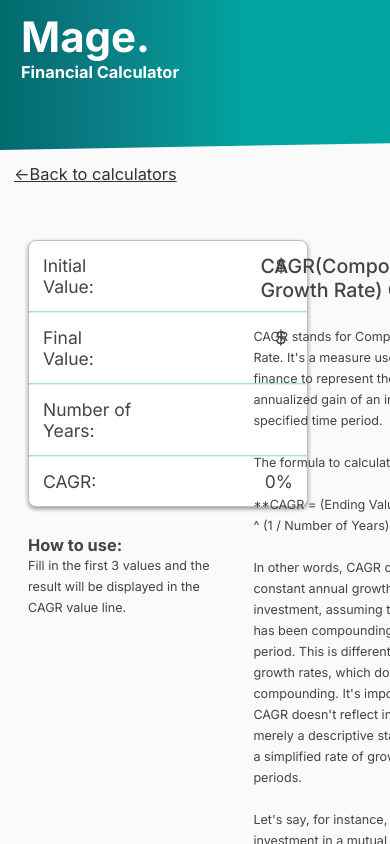
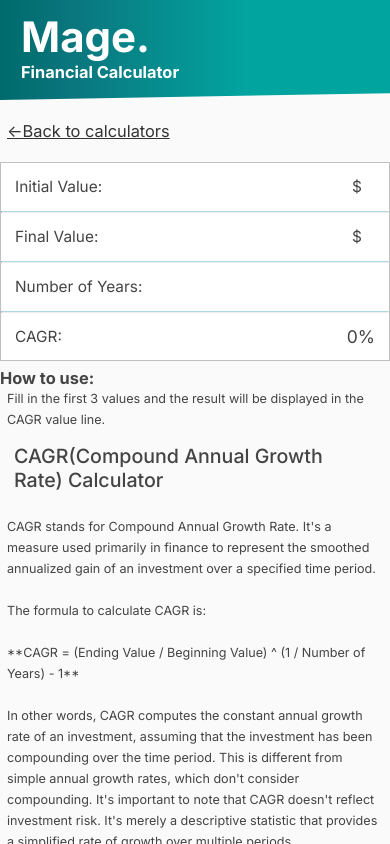
Before and after one commit to adiarora7/financial-calculator, a Next.js app: page /calculators/mva in a window 390 px wide. Built offline with nearby package versions, Linux system fonts and the light colour scheme.

Commit message:
updated mobile styling

```diff
--- a/app/calculators/cagr/page.js
+++ b/app/calculators/cagr/page.js
@@ -14,7 +14,6 @@
         <div className="body">
           <div className="left-side">
             <CAGRCalculator/>
-            <h3>How to use:</h3>
             <p>Fill in the first 3 values and the result will be displayed in the CAGR value line.
 
             </p>
--- a/app/globals.css
+++ b/app/globals.css
@@ -142,20 +142,35 @@
   margin-bottom: 6.5rem;
   color: white;
 }
+.cards{
+  margin:1rem 0;
+}
 
 .cards-flex-row{
   display:flex;
   flex-flow: row;
-  justify-content: center;
-  text-align: center;
-  margin:2rem;
+  justify-content: baseline;
 }
-
 
 .card{
   box-shadow: 0px 3px 3px 1px rgba(102, 102, 102, 0.163);
-  padding:0;
+  padding: 1.5rem 3rem;
+  margin:0.5rem 1rem;
+  flex: 1;
+  width: 400px;
+  height: 86px;
+  justify-content: center;
+  align-items: center;
+  text-align: center;
+  background-color: white;
+  border:0.8px solid rgb(192, 192, 192);
+  border-radius: 12px;
+  transition: all 0.3s ease;
+}
 
+.card:hover{
+  transform: translateY(-3px);
+  box-shadow: 0px 4px 6px 4px rgba(102, 102, 102, 0.201), 0px 8px 8px 6px rgba(102, 102, 102, 0.114);
 }
 
 .card p{
@@ -163,13 +178,6 @@
   color: #333;
 }
 
-.card a{
-  display: flex;
-  width: 100%;
-  height:100%;
-  justify-content: center;
-  align-items: center;
-}
 
 /* END OF HOMEPAGE STYLES */
 
@@ -338,6 +346,9 @@
 }
 
 @media(max-width: 425px){
+  body{
+    min-width: 320px;
+  }
 
   h2{
     padding: 0.5rem;
@@ -345,12 +356,12 @@
     font-size: 1.4rem;
   }
   .homepage{
-    padding: 0 0.25rem;
-    min-width: 320px;
+    padding: 0;
+
   }
 
   main .calculator-page{
-    padding: 0 1rem;
+    padding: 0;
     min-width: 320px;
   }
 
@@ -361,6 +372,7 @@
 
   .header2{
    padding: 0.5rem;
+   height:100px;
   }
 
   header h1, .homepage h2{
@@ -375,10 +387,67 @@
     font-size: 0.9rem;
   }
 
+  .cards{
+    margin:none;
+  }
+  .cards-flex-row{
+    flex-direction: column;
+    justify-content: center;
+    text-align: center;
+    margin:0rem;
+  }
+  .card{
+    width:100vw;
+    margin:0;
+    box-shadow: none;
+    padding: 1rem 2rem;
+    flex: 1;
+    height: 86px;
+    justify-content:flex-start;
+    text-align: left;
+    background-color: white;
+    border:0.8px solid rgb(192, 192, 192);
+    border-radius:0;
+  }
+  .card p{
+    justify-content: left;
+  }
+
   #back-arrow{
     margin-top: 1rem;
+    padding: 0.5rem;
   }
 
+  .calculator-page .body{
+    margin: 1rem auto;
+    padding:0;
+    display: flex;
+    flex-direction: column;
+    align-content:center;
+  }
+  .left-side, .description{
+    width: 100%;
+  }
+
+  .left-side{
+    margin: 0;
+    padding: 0;
+  }
+  .left-side p{
+    padding:0 0.5rem;
+  }
+  .description{
+    padding: 0 0.5rem;
+  }
+  .calculator{
+    margin-bottom:0.5rem;
+    box-shadow: none;
+    border-radius: 0;
+  }
+  label{
+    font-size: 1.1rem;
+    padding: 1rem;
+  }
   .footer{
     padding: 1rem;
   }
```
Also changed, not shown: app/page.js (+23 -73 lines).
